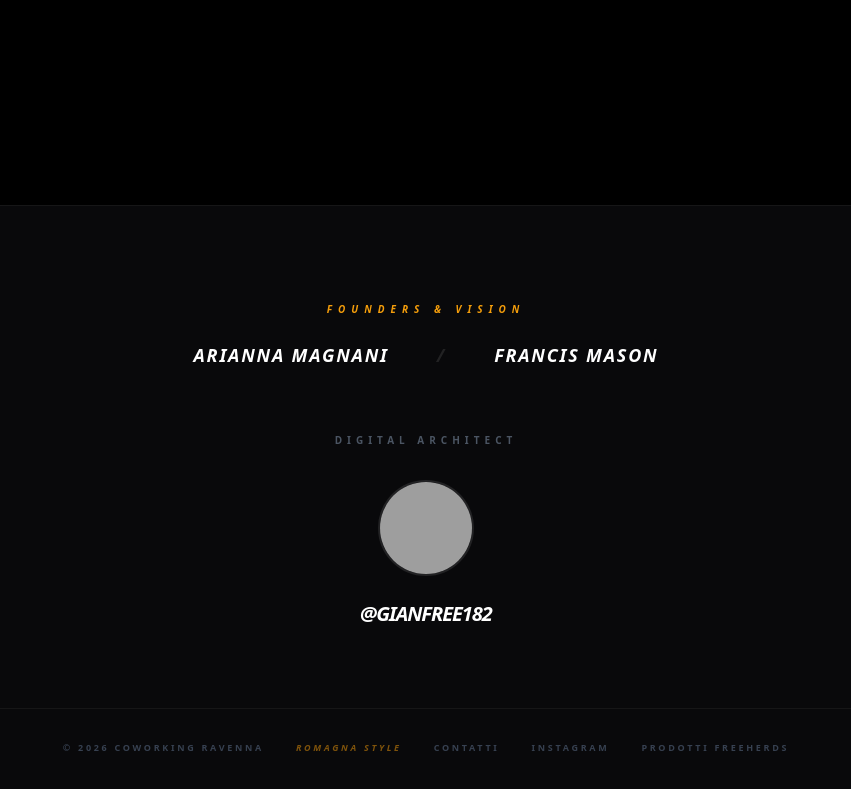
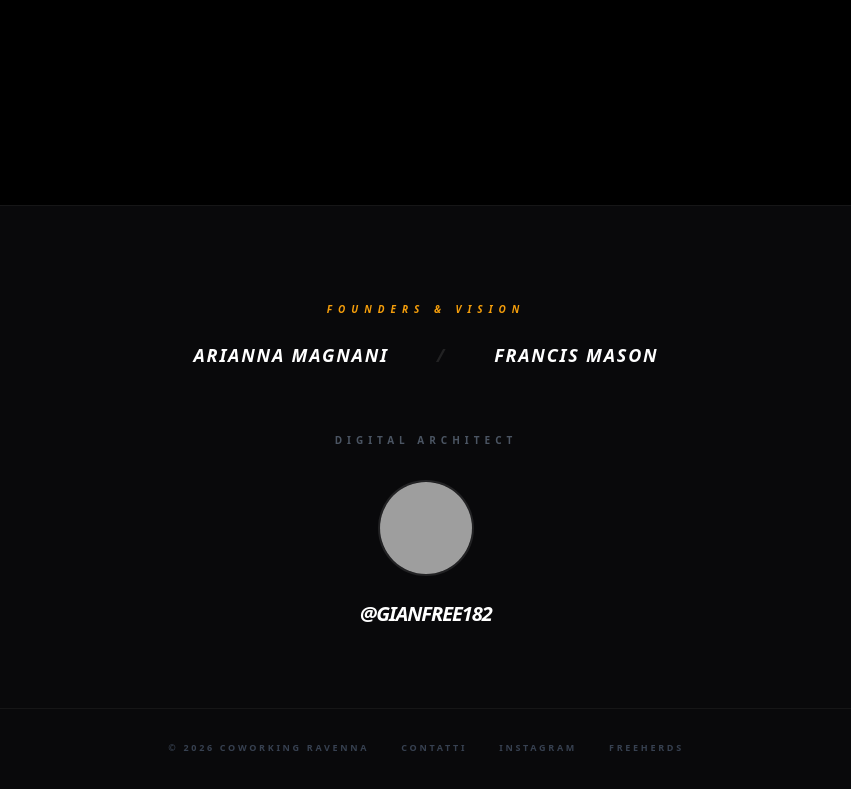
Before and after one commit to freeherds/coworking-ravenna, a plain HTML site: page index.html in a window 1280 px wide. Shown: the part 1533-2322 px from the top of the page, without its empty margins (214-1065 px from the left). Drawn offline with nearby package versions, Linux system fonts and the light colour scheme; no server answers; grey boxes are pictures that could not be loaded.

Commit message:
remove "Romagna Style" text from footer

```diff
--- a/index.html
+++ b/index.html
@@ -141,10 +141,9 @@
 
             <div class="mt-20 text-gray-700 text-[9px] uppercase font-bold tracking-[0.3em] flex gap-8 border-t border-white/5 pt-8 w-full justify-center">
                 <span>© 2026 Coworking Ravenna</span>
-                <span class="text-amber-500/50 italic">Romagna Style</span>
                 <a href="mailto:freeherds@gmail.com">Contatti</a>
                 <a href="https://www.instagram.com/popupcoworking.ra/" target="_blank">Instagram</a>
-                <a href="https://freeherds.github.io/products-freeherds/" target="_blank" class="hover:text-red-500 transition">Prodotti Freeherds</a>
+                <a href="https://freeherds.github.io/products-freeherds/" target="_blank" class="hover:text-red-500 transition">Freeherds</a>
             </div>
         </div>
     </footer>
```
